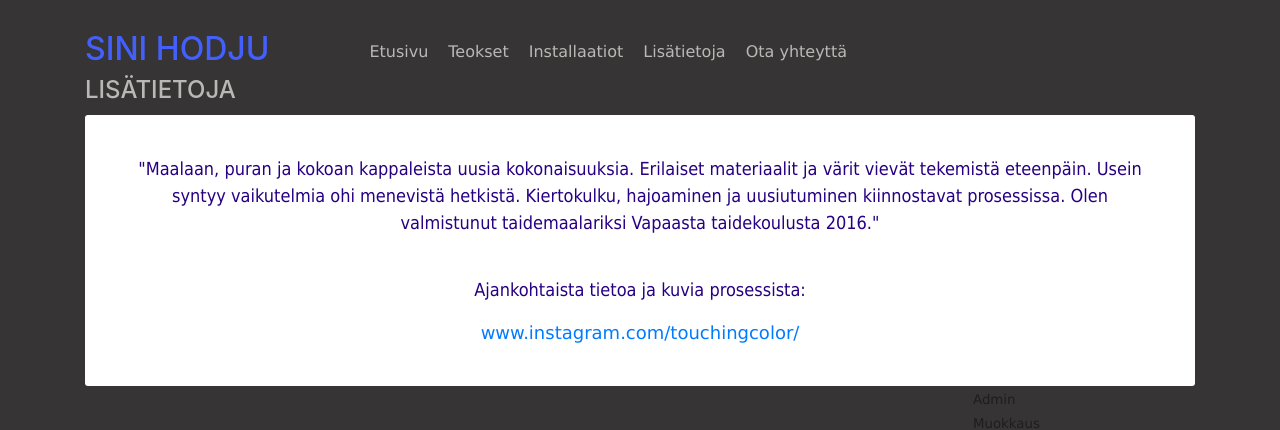
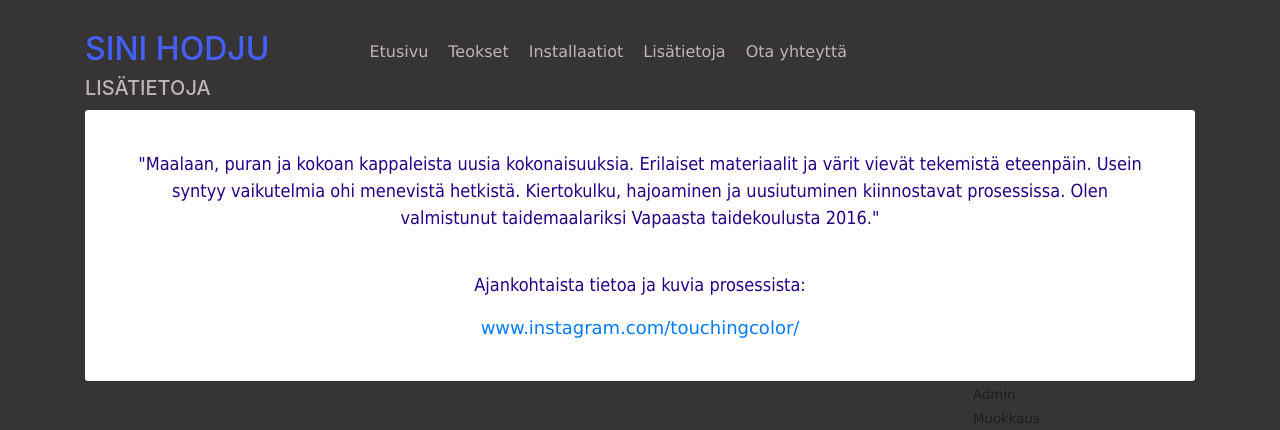
Before and after one commit to sinhod/oma, a Django app: page /about/ in a window 1280 px wide. Shown: the top 430 px of the page. Run offline with Django 5.2, Linux system fonts and the light colour scheme; data comes from the database, SQL or seed files in the repository; some libraries are stand-ins or nearby versions.

Commit message:
otsikkojen koko

```diff
--- a/app/templates/aboutpage.html
+++ b/app/templates/aboutpage.html
@@ -1,6 +1,6 @@
 {% extends 'index.html' %} {% block content %}
 
-<h4 class="title">LISÄTIETOJA</h4>
+<h5 class="title">LISÄTIETOJA</h5>
 <center>
     <div class="area-text-about">
         {% for s in about %}
--- a/app/templates/contactpage.html
+++ b/app/templates/contactpage.html
@@ -1,8 +1,7 @@
 {% extends 'index.html' %} {% block content %}
 <div>
-    <h4 class="title">OTA YHTEYTTÄ</h4>
+    <h5 class="title">OTA YHTEYTTÄ</h5>
     <center>
-        <br />
         <div class="area-text-contact">
             <br />
             <img
```
